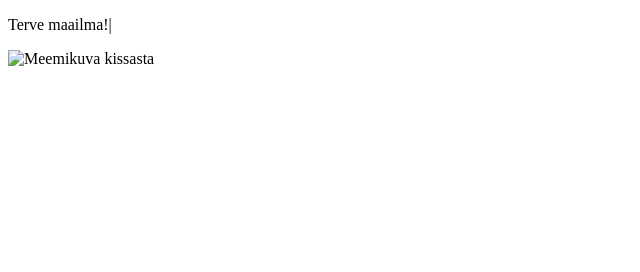
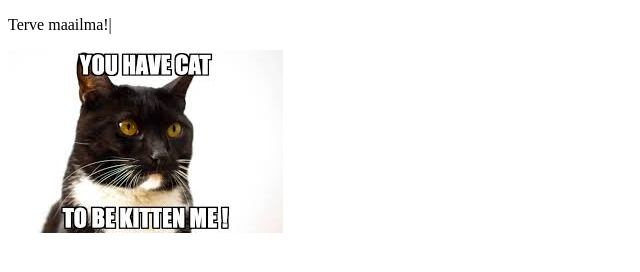
Before and after one commit to JarnoKeuda/JarnoKeuda.github.io, a plain HTML site: page demo2/index.html in a window 1280 px wide. Shown: the whole page, without its empty margins (0-640 px from the left). Drawn offline with Linux system fonts and the light colour scheme.

Commit message:
lisäsin kissakuvan

```diff
--- a/demo2/index.html
+++ b/demo2/index.html
@@ -5,6 +5,6 @@
  </head>
  <body>
  <p>Terve maailma!|</p>
-<img src="kuva.jpg" alt="Meemikuva kissasta">
+<img src="kuva.jfif" alt="Meemikuva kissasta">
  </body>
  </html>
```
